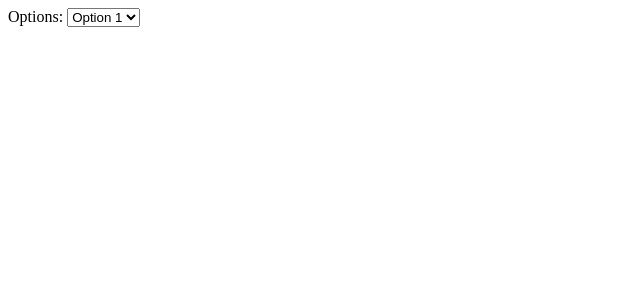
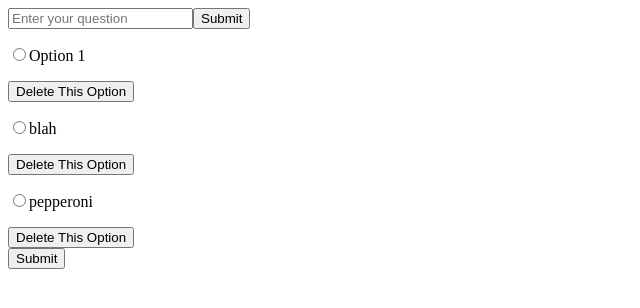
Before and after one commit to eric-zhou2001/KForms, a React (Create React App) app in the folder kforms_react/: page / in a window 1280 px wide. Shown: the top 308 px of the page, without its empty margins (0-640 px from the left). Built offline with nearby package versions, Linux system fonts and the light colour scheme.

Commit message:
Split option into separate component, trying to get user input so they can create own question

```diff
--- a/kforms_react/src/App.js
+++ b/kforms_react/src/App.js
@@ -2,7 +2,7 @@ import React, { Component } from 'react';
 import Textbox from "./components/Textbox";
 import MultipleChoice from "./components/MultipleChoice";
 
-var counter = 0;
+
 class App extends Component {
     render() {
         return (
--- a/kforms_react/src/components/MultipleChoice.js
+++ b/kforms_react/src/components/MultipleChoice.js
@@ -1,17 +1,57 @@
 import React, { Component } from 'react';
+import Option from './Option';
 
 class MultipleChoice extends Component {
-    state = {  }
+    constructor(props) {
+        super(props);
+        this.state = {
+            userQuestion: '',
+            options: [
+                { content: "Option 1"},
+                { content: "blah"},
+                { content: "pepperoni"}
+            ]
+            // options: ["Option 1", "blah", "pepperoni"]
+        }
+    }
+
+    handleSubmit() {
+        console.log('Submit button was pressed.');
+    }
+
+    handleSubmitQuestion = (event) => {
+        event.preventDefault();
+        console.log('Question was submitted.');
+        console.log(event.target);
+        this.setState({
+            userQuestion: event.target.input
+        })
+    }
+
+    handleUserQuestion = (event) => {
+        this.setState({
+            userQuestion: event.target.value
+        })
+    }
+
     render() {
         return (
-            <form>
-                <label>Options: </label>
-                    <select id="whatever" name="whatever">
-                        <option value="Option 1">Option 1</option>
-                        <option value="Option 2">Option 2</option>
-                        <option value="Option 3">Option 3</option>
-                    </select>
-            </form>
+            <React.Fragment>
+                <form onSubmit={this.handleSubmitQuestion}>
+                    <input type="text" id="userQuestion" name="userQuestion" placeholder="Enter your question"/>
+                    <button type="submit">Submit</button>
+                </form>
+
+                <form onSubmit={this.handleSubmit} name="UserForm">
+                    <label>{this.state.userQuestion}</label>
+                        {this.state.options.map(option =>
+                            <Option id="sameQuestion" content={option.content}/>)}
+                        <br/>
+                        <button type="submit">Submit</button>
+                </form>
+
+            </React.Fragment>
+
          );
     }
 }
--- /dev/null
+++ b/kforms_react/src/components/Option.js
@@ -0,0 +1,18 @@
+import React, { Component } from 'react';
+
+class Option extends Component {
+    state = {
+        question: this.props.id,
+        content: this.props.content
+     }
+    render() {
+        return (
+            <React.Fragment>
+                <p><input type="radio" name={this.state.id} value={this.state.content}/>{this.state.content}</p>
+                <button>Delete This Option</button>
+            </React.Fragment>
+        );
+    }
+}
+
+export default Option;
```
